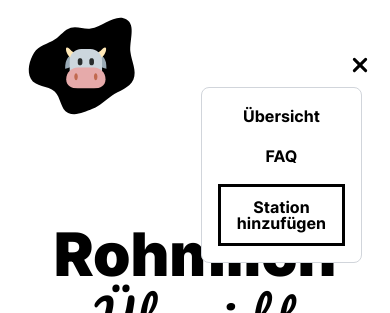
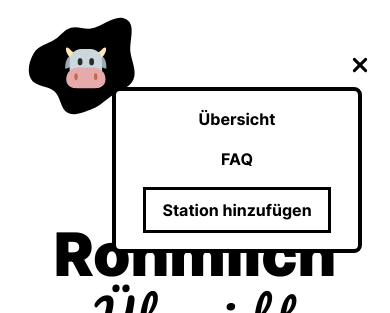
Before and after one commit to meisteraxel/rohmilch-kaufen.de, a React (Vite) app: page / in a window 390 px wide. Both pictures are taken after a click on the button 360 px from the left and 65 px from the top of the page. Shown: the top 313 px of the page. Built offline with nearby package versions, Linux system fonts and the light colour scheme.

Commit message:
styled mobile navbar

```diff
--- a/src/components/navbar.jsx
+++ b/src/components/navbar.jsx
@@ -65,9 +65,9 @@ function Navbar() {
           </button>
 
           <div
-            className={`absolute top-8 right-2 p-4 bg-white flex flex-col items-center gap-4 border border-gray-300 rounded-lg transition-all transform ${
+            className={`absolute top-8 right-2 p-4 bg-white flex flex-col items-center gap-4 border-4 border-black rounded-lg transition-all transform ${
               showMenu ? "opacity-100 scale-100" : "opacity-0 scale-0"
-            }`}
+            } origin-top-right w-[250px]`}
           >
             <Link to="/">Übersicht</Link>
             <Link to="/faq">FAQ</Link>
```
